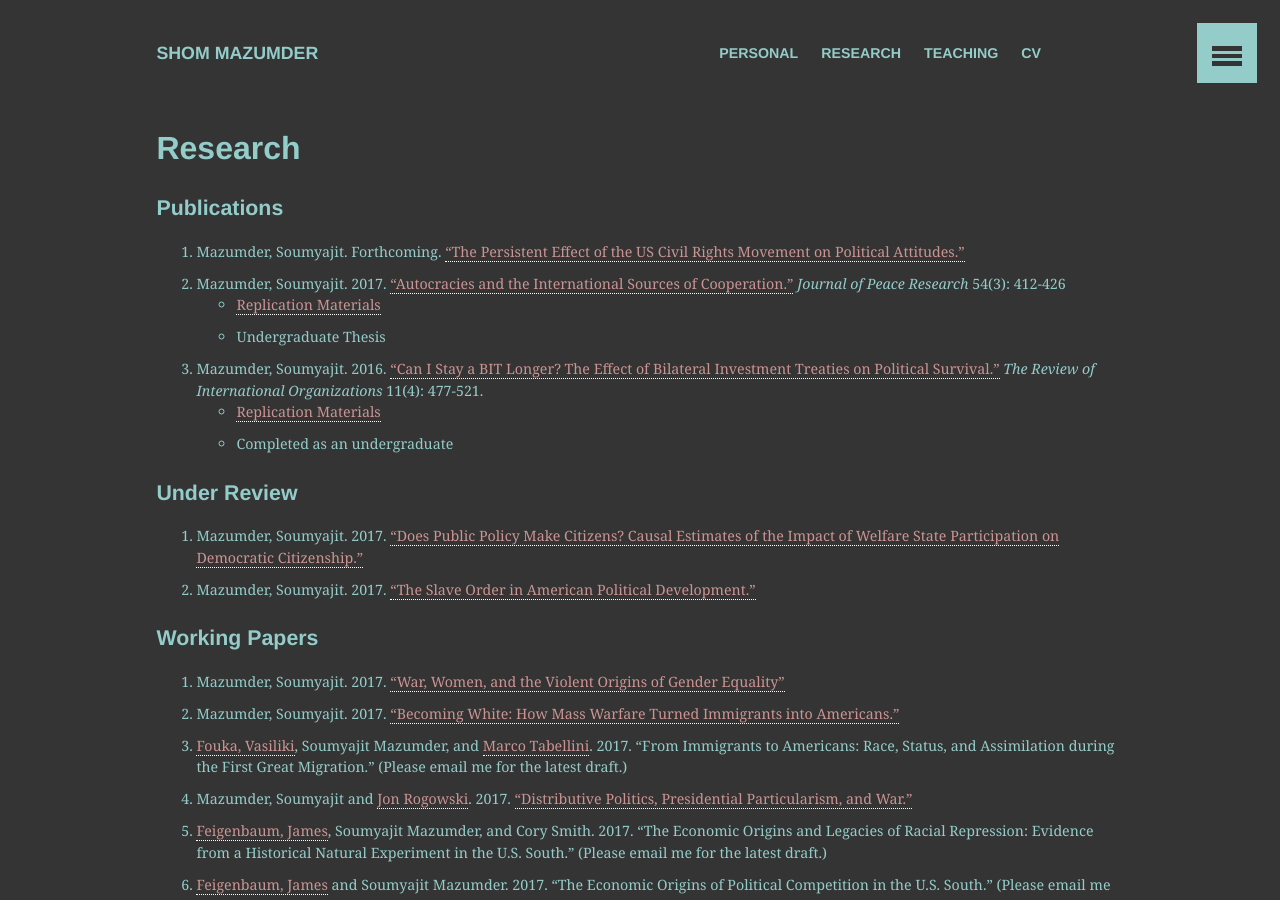
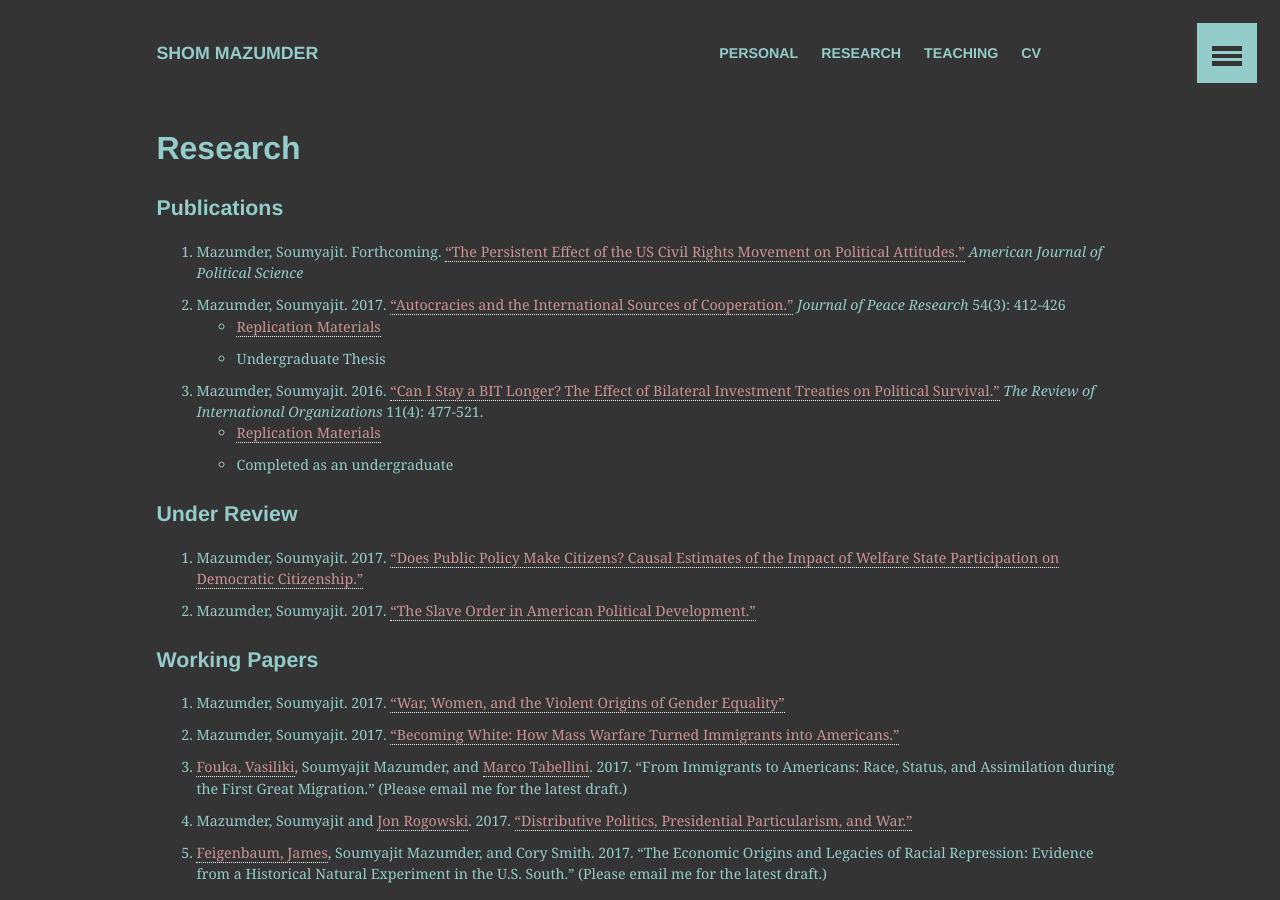
Before and after one commit to shommazumder/shommazumder.github.io-archive, a Jekyll site: the page built from _pages/research.md, in a window 1280 px wide and 900 px high. Built offline with Jekyll 4.4.1, drawn with Linux system fonts in a browser that asks for light colours.

Commit message:
updated page

```diff
--- a/_pages/research.md
+++ b/_pages/research.md
@@ -7,7 +7,7 @@ layout: archive
 
 #### Publications
 
-3. Mazumder, Soumyajit. Forthcoming. ["The Persistent Effect of the US Civil Rights Movement on Political Attitudes."]({{site.url}}/files/civ-rights-manuscript.pdf)
+3. Mazumder, Soumyajit. Forthcoming. ["The Persistent Effect of the US Civil Rights Movement on Political Attitudes."]({{site.url}}/files/civ-rights-manuscript.pdf) *American Journal of Political Science*
 2. Mazumder, Soumyajit. 2017. ["Autocracies and the International Sources of Cooperation."](http://journals.sagepub.com/doi/abs/10.1177/0022343316687018) *Journal of Peace Research* 54\(3\): 412-426
 	* [Replication Materials](https://static-content.springer.com/esm/art%3A10.1007%2Fs11558-015-9235-7/MediaObjects/11558_2015_9235_MOESM1_ESM.zip)
 	* Undergraduate Thesis
```
